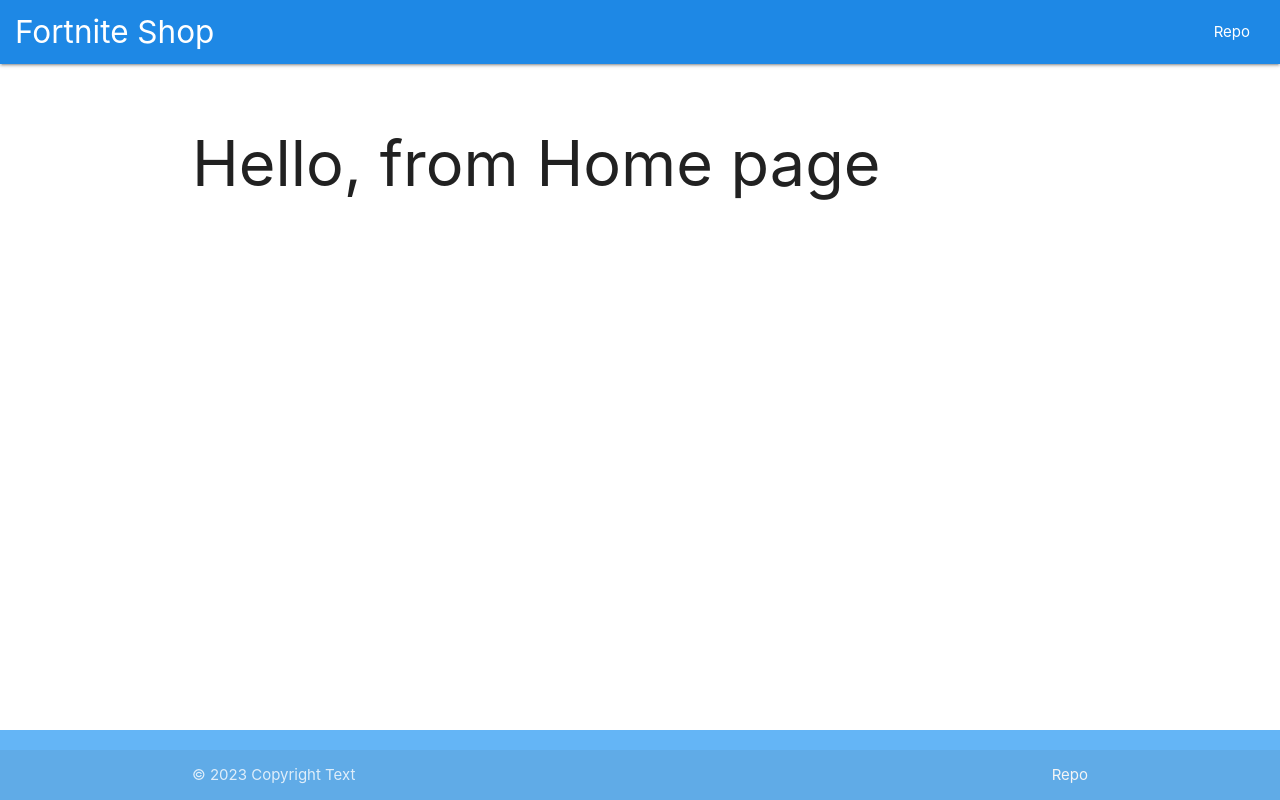
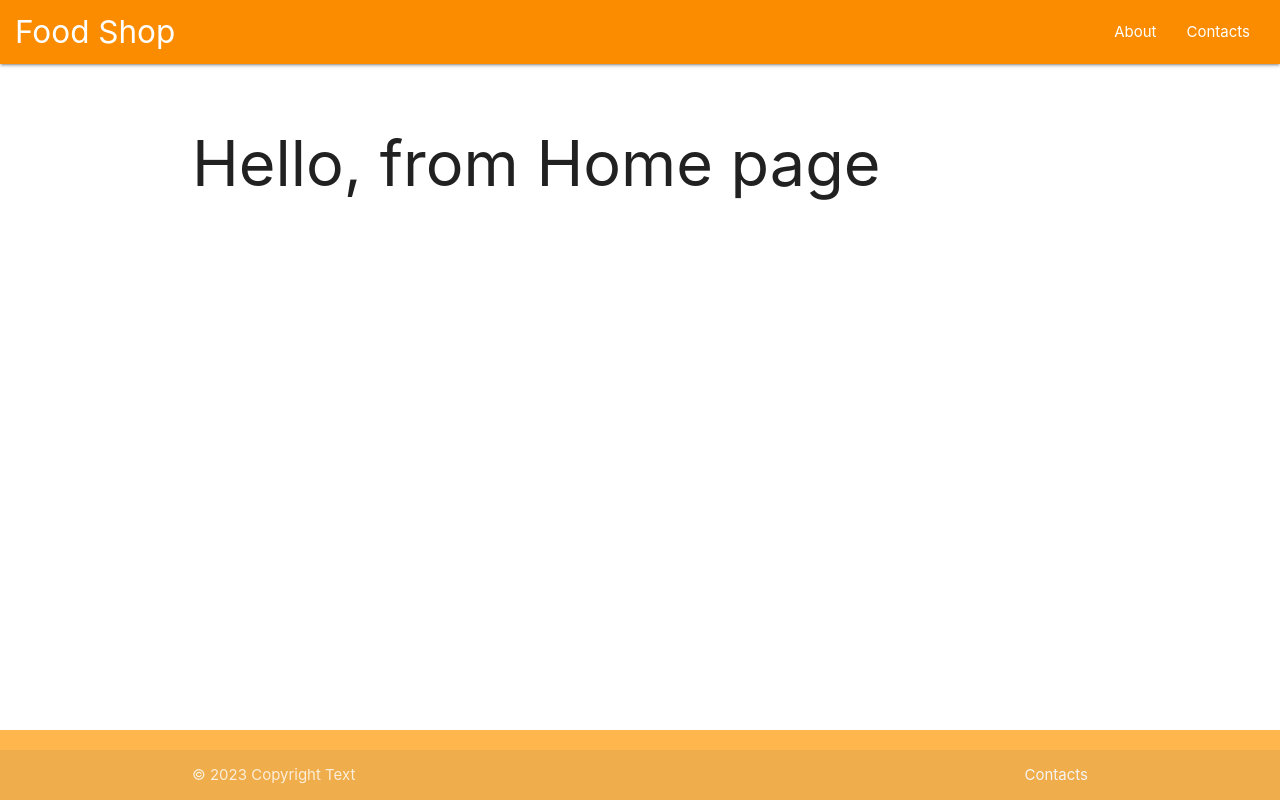
Before and after one commit to Shamidinoff/Food-Shop_API__React-Router-Project, a React (Create React App) app: page / in a window 1280 px wide. Built offline with nearby package versions, Linux system fonts and the light colour scheme.

Commit message:
Food Shop - React Router project

```diff
--- a/src/App.js
+++ b/src/App.js
@@ -16,7 +16,7 @@ function App() {
           <Routes>
             <Route exact path="/" element={<Home />} />
             <Route path="/about" element={<About />} />
-            <Route path="/contact" element={<Contact />} />
+            <Route path="/contacts" element={<Contact />} />
             <Route path="*" element={<NotFound />} />
           </Routes>
         </main>
--- a/src/components/Footer.jsx
+++ b/src/components/Footer.jsx
@@ -1,11 +1,13 @@
+import { Link } from "react-router-dom"
+
 function Footer() {
     return (
 
-        <footer className="page-footer blue lighten-2">
+        <footer className="page-footer orange lighten-2">
             <div className="footer-copyright">
                 <div className="container">
                     © {new Date().getFullYear()} Copyright Text
-                    <a className="grey-text text-lighten-4 right" href="#!">Repo</a>
+                    <Link className="grey-text text-lighten-4 right" to="/contacts">Contacts</Link>
                 </div>
             </div>
         </footer>
--- a/src/components/Header.jsx
+++ b/src/components/Header.jsx
@@ -1,9 +1,12 @@
+import { Link } from "react-router-dom"
+
 function Header() {
-    return <nav className="blue darken-1">
+    return <nav className="orange darken-1">
         <div className="nav-wrapper">
-            <a href="!#" className="brand-logo">Fortnite Shop</a>
+            <Link to="/" className="brand-logo">Food Shop</Link>
             <ul id="nav-mobile" className="right hide-on-med-and-down">
-                <li><a href="!#">Repo</a></li>
+                <li><Link to="/about">About</Link></li>
+                <li><Link to="/contacts">Contacts</Link></li>
             </ul>
         </div>
     </nav>
```
